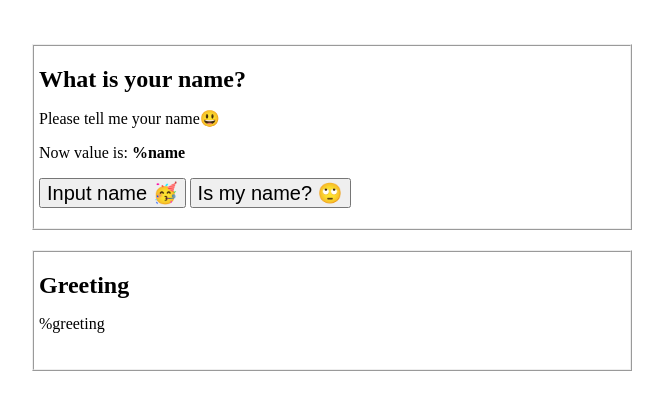
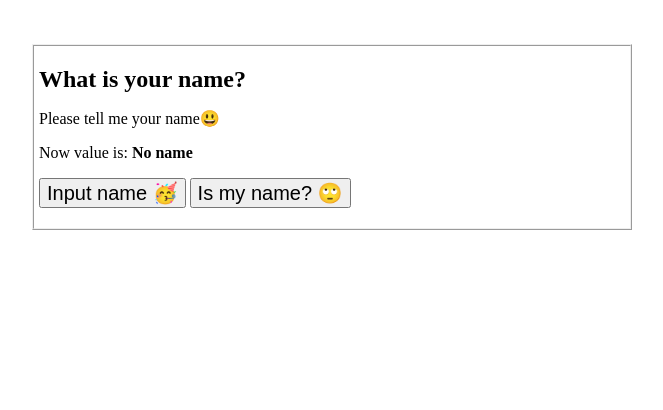
Before and after one commit to avaice/vanilla-state, a website built with webpack: page docs/demo/index.html in a window 1280 px wide. Shown: the part 124-534 px from the top of the page, without its empty margins (308-971 px from the left). Built offline with nearby package versions, Linux system fonts and the light colour scheme.

Commit message:
fix demo

```diff
--- a/docs/demo/index.html
+++ b/docs/demo/index.html
@@ -27,7 +27,7 @@
       </main>
     </div>
 
-    <script src="../dist/vanillastate.js"></script>
+    <script src="./vanillastate.min.js"></script>
     <script>
       const vs = new VannilaState("__vanilla__")
 
```
